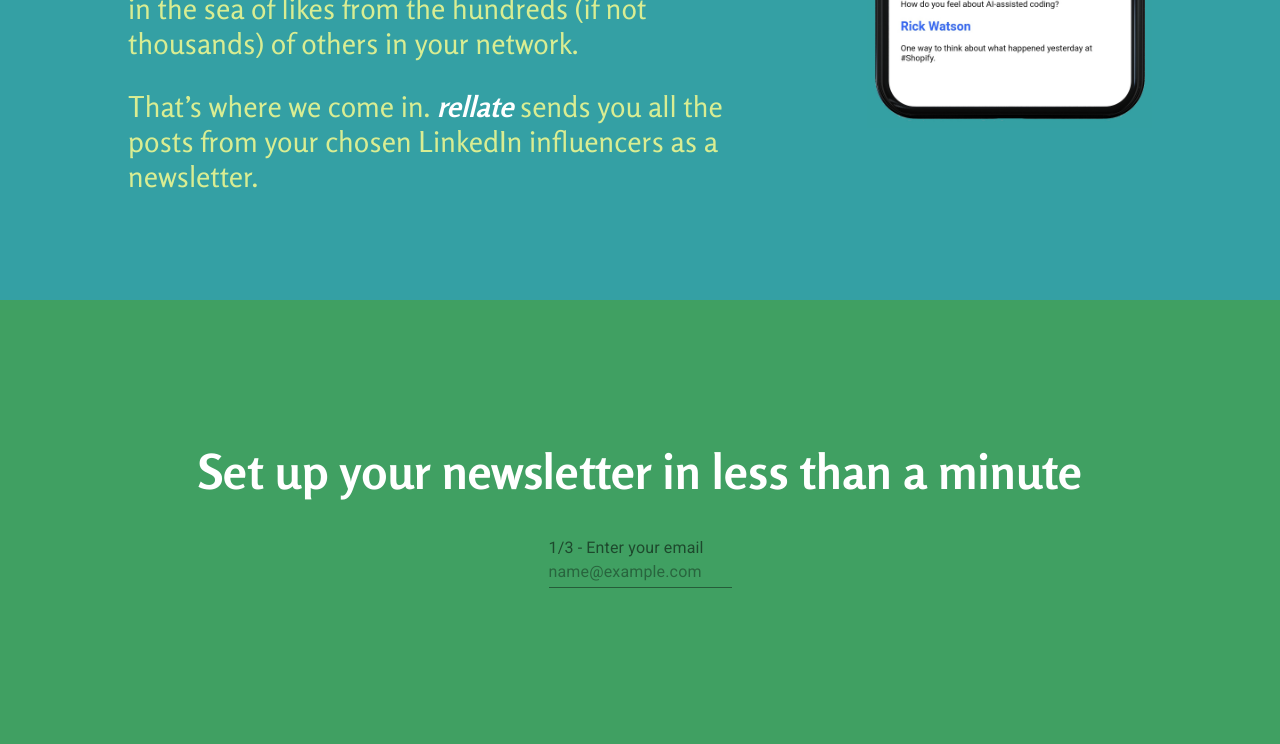
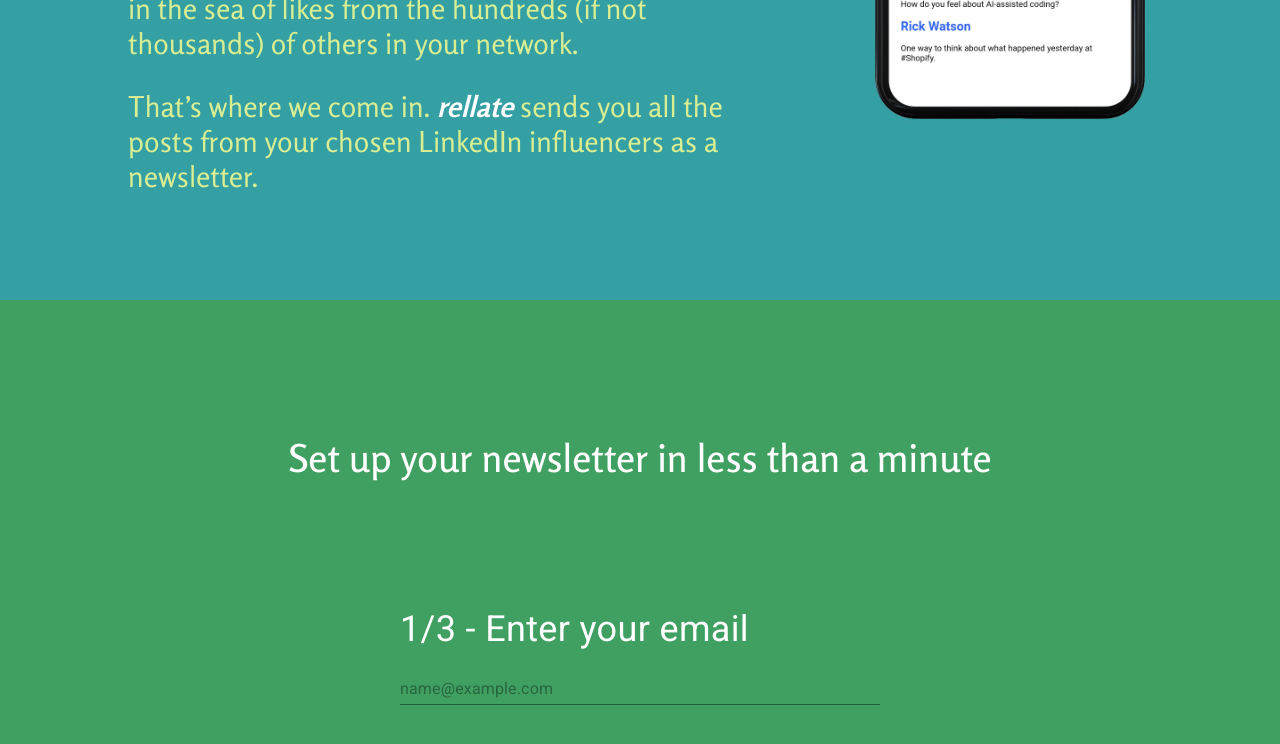
Before and after one commit to mihailthebuilder/rellate-frontend, a React (Create React App) app: page / in a window 1280 px wide. Shown: the part 638-1382 px from the top of the page. Built offline with nearby package versions, Linux system fonts and the light colour scheme.

Commit message:
saving work so far with material ui

```diff
--- a/src/App/Form/index.scss
+++ b/src/App/Form/index.scss
@@ -9,4 +9,23 @@ section.form {
   align-items: center;
   color: white;
   padding: 8vw;
+
+  h2 {
+    font-size: 1.2em;
+    font-weight: 500;
+  }
+
+  .form-control {
+    width: 30rem;
+    margin-top: 3em;
+
+    .input-label {
+      color: white;
+      font-size: 1.5em;
+    }
+
+    input {
+      margin-top: 3em;
+    }
+  }
 }
--- a/src/App/Form/index.tsx
+++ b/src/App/Form/index.tsx
@@ -1,5 +1,5 @@
 import * as React from "react";
-import { TextField, InputLabel } from "@material-ui/core";
+import { FormControl, InputLabel, Input } from "@material-ui/core";
 
 import "./index.scss";
 
@@ -7,8 +7,12 @@ const Form: React.FC = () => (
   <section id="form" className="form">
     <h2>Set up your newsletter in less than a minute</h2>
     <form>
-      <InputLabel htmlFor="emailInput">1/3 - Enter your email</InputLabel>
-      <TextField id="emailInput" required placeholder="name@example.com" />
+      <FormControl className="form-control">
+        <InputLabel shrink className="input-label">
+          1/3 - Enter your email
+        </InputLabel>
+        <Input placeholder="name@example.com" />
+      </FormControl>
     </form>
   </section>
 );
```
